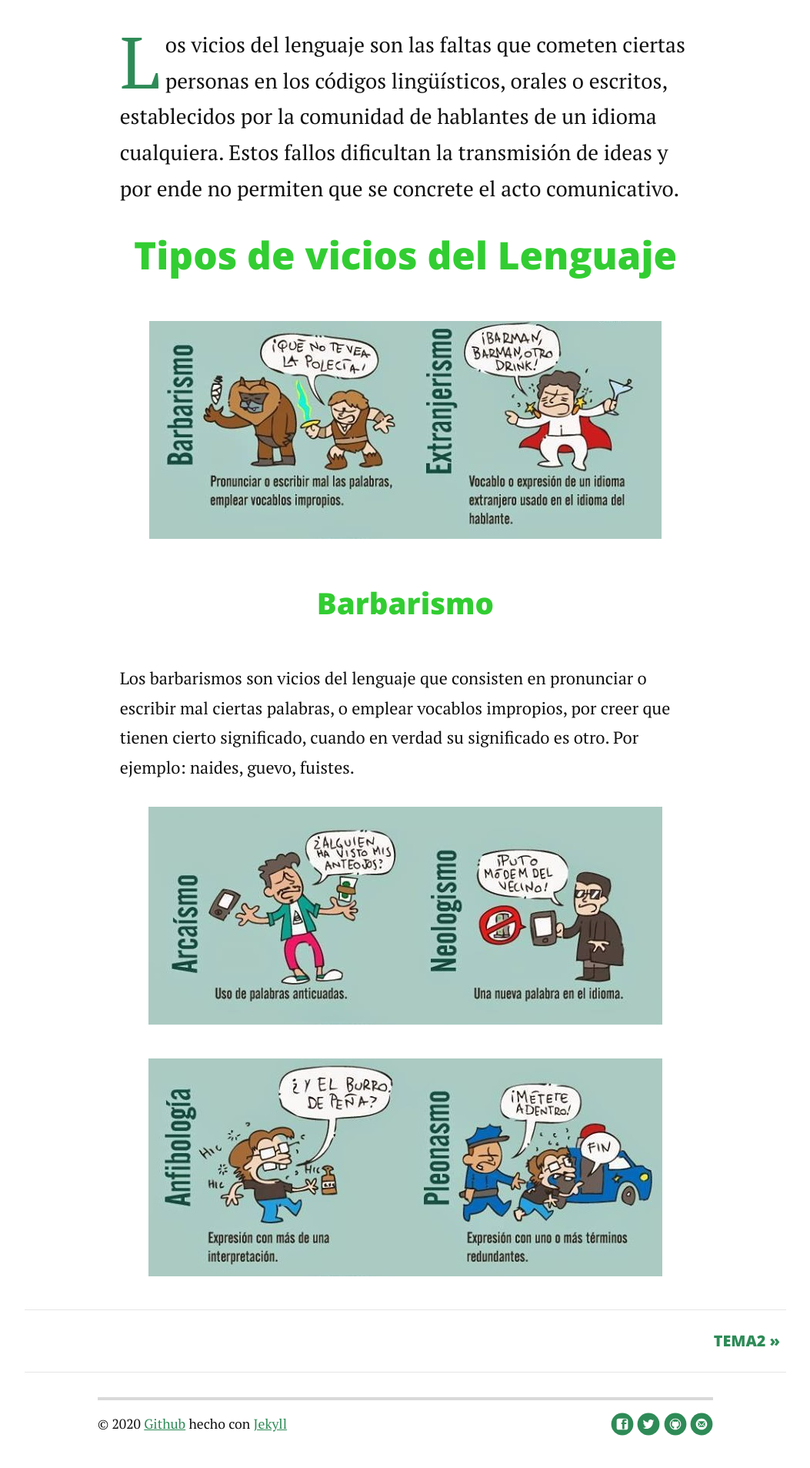
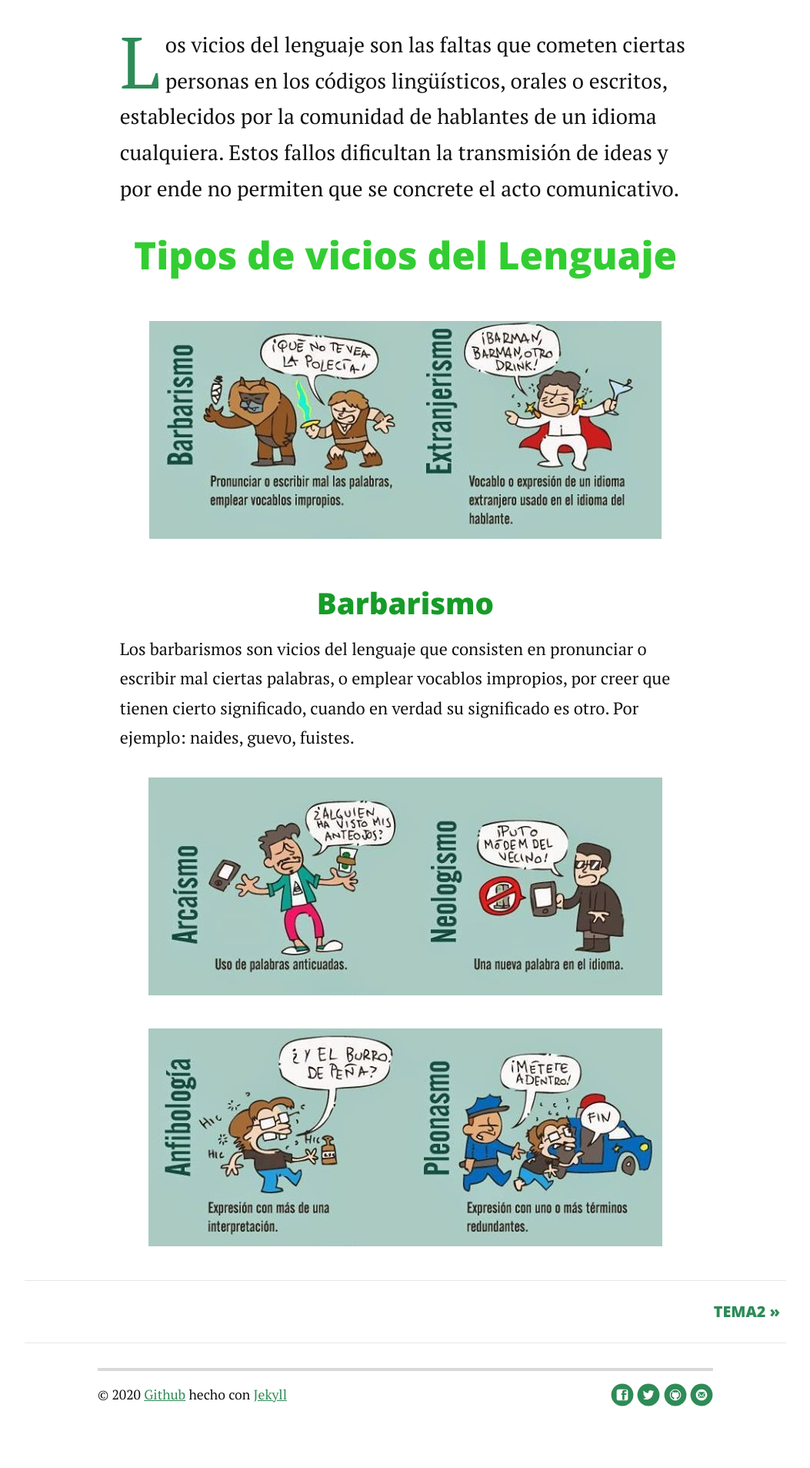
Before and after one commit to BlogdeLenguaje/BlogdeLenguaje.github.io, a Jekyll site: the page built from _posts/2014-12-17-tema1.markdown, in a window 1280 px wide. Shown: the part 483-2390 px from the top of the page at 77% size, without its empty margins (113-1166 px from the left). Built offline with Jekyll 4.4.1, drawn with Linux system fonts in a browser that asks for light colours; nearby versions of some CDN libraries; after the commit the page ends 2351 px from its top, so only the background shows below that.

Commit message:
Update 2014-12-17-tema1.markdown

```diff
--- a/_posts/2014-12-17-tema1.markdown
+++ b/_posts/2014-12-17-tema1.markdown
@@ -9,7 +9,7 @@ date:   2014-12-17
 </p>
 <font color="#32CD32"><center><h2>Tipos de vicios del Lenguaje</h2><br></center></font>
 <center><img src="/assets/img/vicio1.jpg"></center>
-<font color="#32CD32"><center><h3>Barbarismo</h3><br></center></font>
+<font color="#169C28"><center><h3>Barbarismo</h3></center></font>
 <p>Los barbarismos son vicios del lenguaje que consisten en pronunciar o escribir mal ciertas palabras, o emplear vocablos impropios, por creer que tienen cierto significado, cuando en verdad su significado es otro. Por ejemplo: naides, guevo, fuistes.</p>
 <center><img src="/assets/img/vicio2.jpg"></center>
 <center><img src="/assets/img/vicio3.jpg"></center>
```
